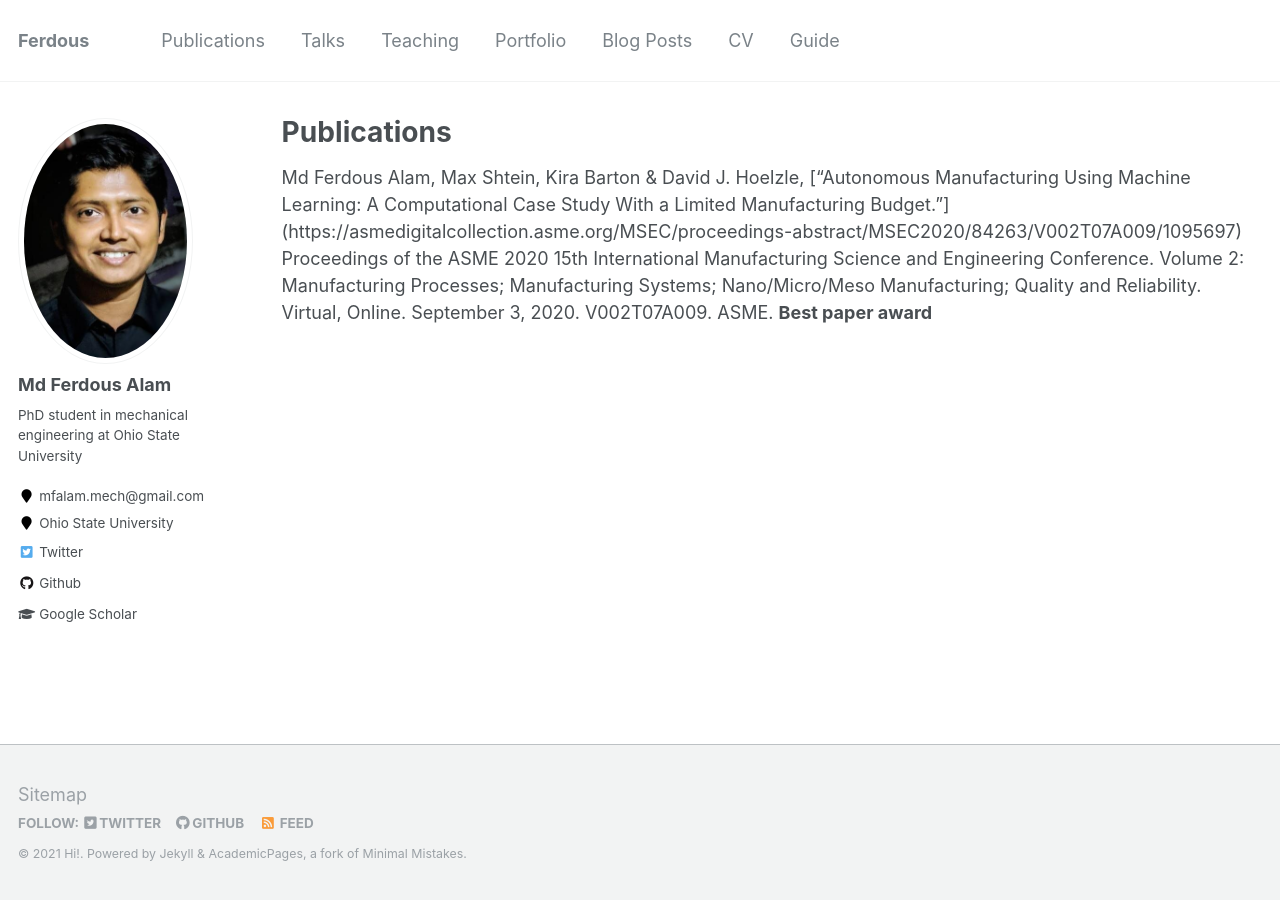
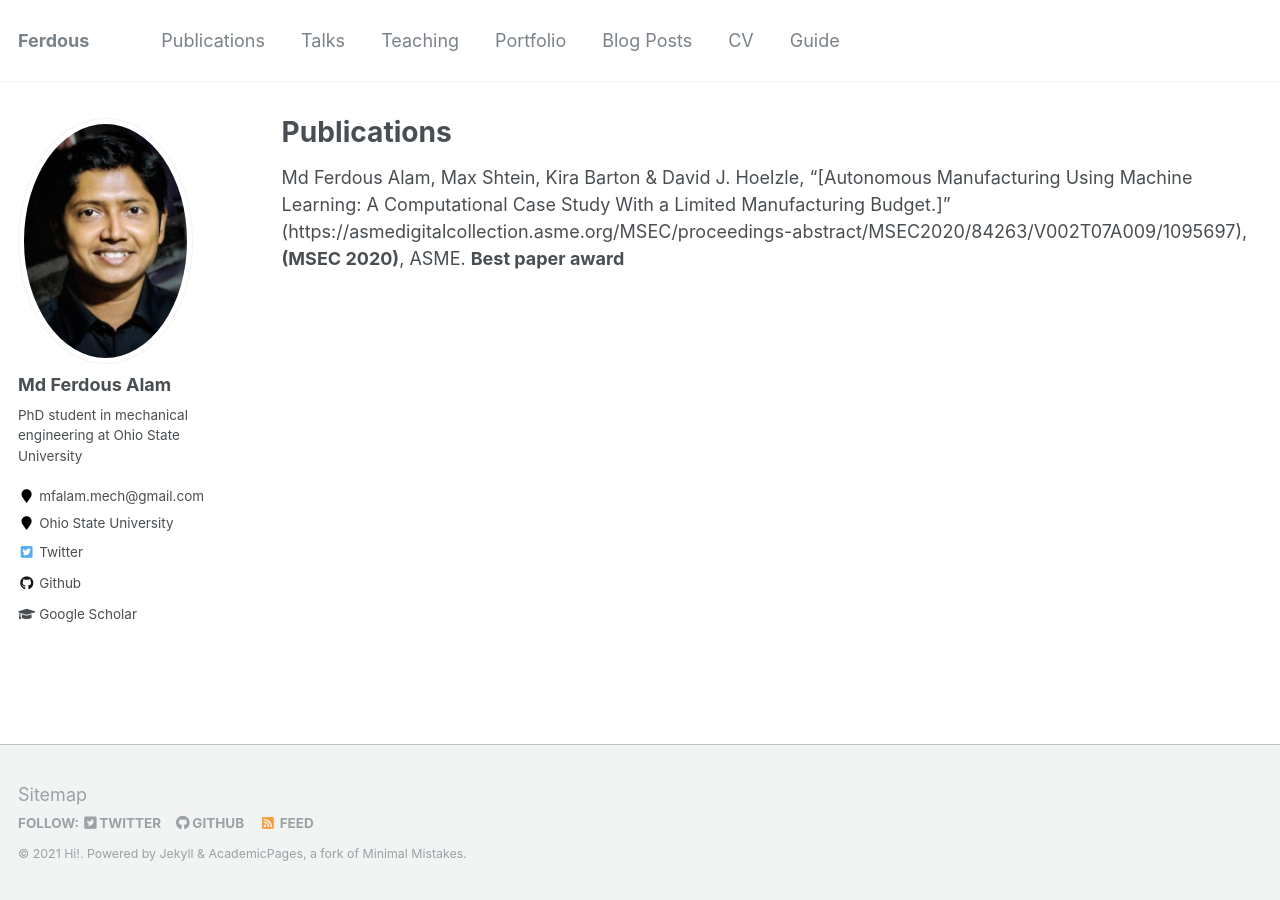
Before and after one commit to ghost-083/ghost-083.github.io, a Jekyll site: the page built from _pages/publications.md, in a window 1280 px wide. Built offline with Jekyll 4.4.1, drawn with Linux system fonts in a browser that asks for light colours.

Commit message:
Trigger rebuild

```diff
--- a/_pages/publications.md
+++ b/_pages/publications.md
@@ -12,4 +12,4 @@ author_profile: true
 {% include base_path %}
 
 
-Md Ferdous Alam, Max Shtein, Kira Barton & David J. Hoelzle, ["Autonomous Manufacturing Using Machine Learning: A Computational Case Study With a Limited Manufacturing Budget."] (https://asmedigitalcollection.asme.org/MSEC/proceedings-abstract/MSEC2020/84263/V002T07A009/1095697) Proceedings of the ASME 2020 15th International Manufacturing Science and Engineering Conference. Volume 2: Manufacturing Processes; Manufacturing Systems; Nano/Micro/Meso Manufacturing; Quality and Reliability. Virtual, Online. September 3, 2020. V002T07A009. ASME. **Best paper award**
+Md Ferdous Alam, Max Shtein, Kira Barton & David J. Hoelzle, "[Autonomous Manufacturing Using Machine Learning: A Computational Case Study With a Limited Manufacturing Budget.]" (https://asmedigitalcollection.asme.org/MSEC/proceedings-abstract/MSEC2020/84263/V002T07A009/1095697), **(MSEC 2020)**, ASME. **Best paper award**
```
